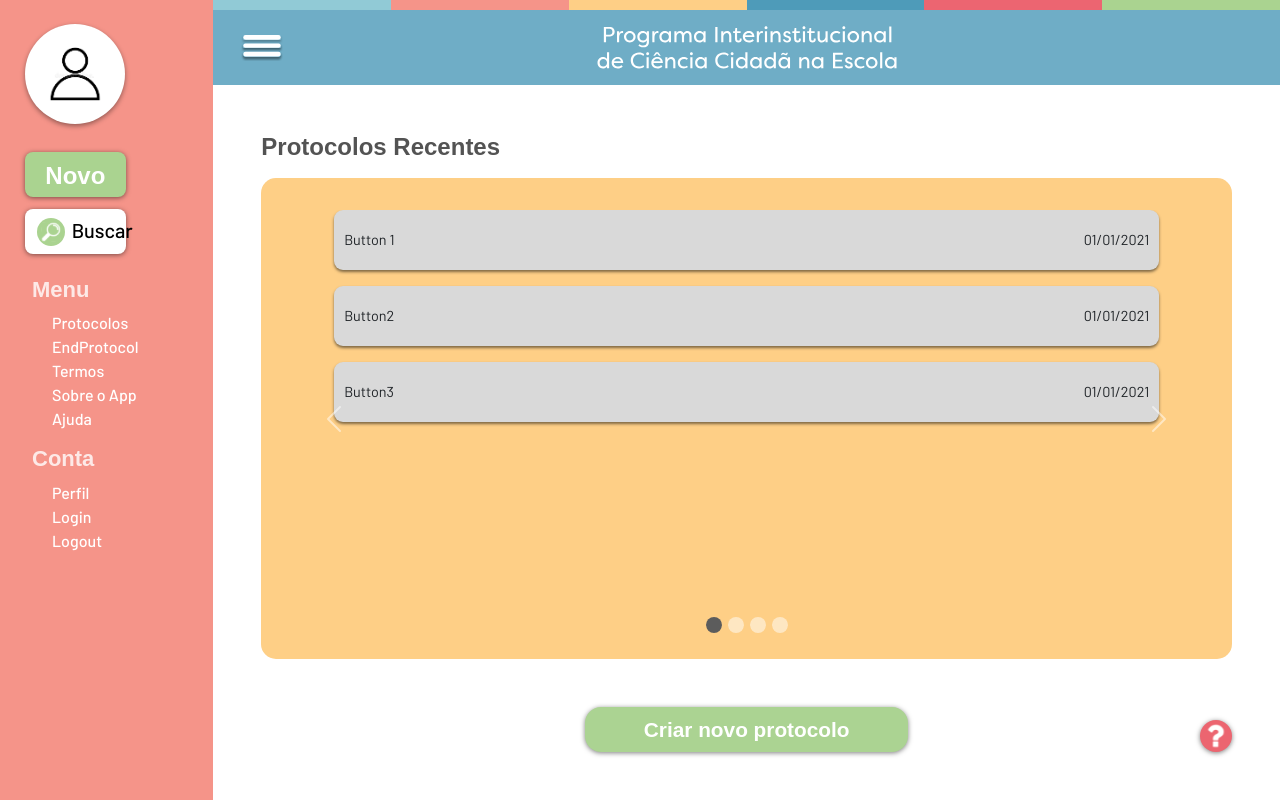
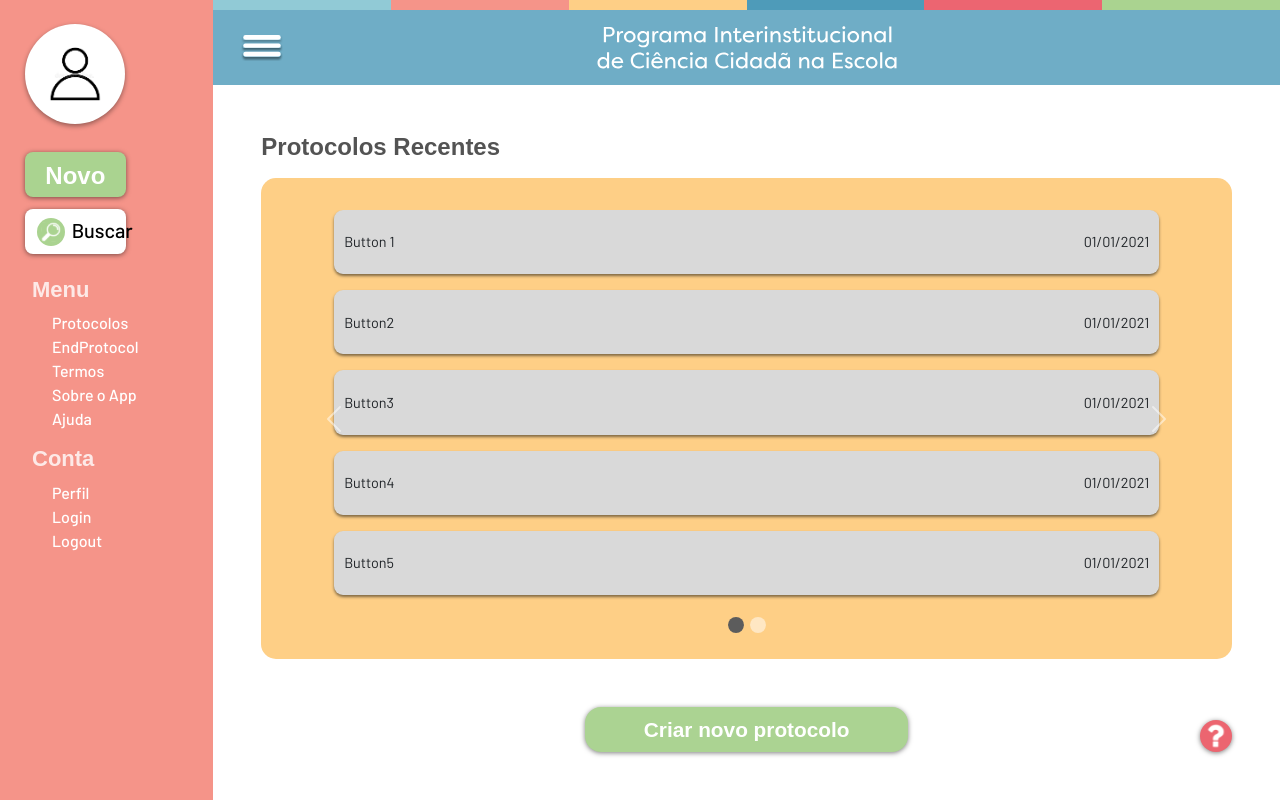
Before and after one commit to VRI-UFPR/CienciaNaEscola, a React (Create React App) app: page /recent in a window 1280 px wide. Built offline with nearby package versions, Linux system fonts and the light colour scheme; a web font is replaced by a local one.

Commit message:
#81 [FEAT]:Finalização do carrosel de protocolos recentes.

```diff
--- a/src/components/HomeButton.jsx
+++ b/src/components/HomeButton.jsx
@@ -4,7 +4,6 @@ const styles = `
     .homeBtn {
         background-color: #D9D9D9;
         width: 85%;
-        height: 60px;
         padding: 0px 10px;
         border-radius: 9px;
         font-size: 90%;
@@ -18,7 +17,7 @@ const styles = `
 
 function HomeButton(props) {
     return (
-        <div className="homeBtn font-barlow d-flex align-items-center">
+        <div className="homeBtn font-barlow d-flex align-items-center h-100">
             <div className="d-flex justify-content-between flex-fill px-0 py-0">
                 <div>{props.title}</div>
                 <div>{props.date}</div>
--- a/src/components/ProtocolCarousel.jsx
+++ b/src/components/ProtocolCarousel.jsx
@@ -36,7 +36,7 @@ function ProtocolCarousel(props) {
 
     const carouselRef = useRef(null);
     const carouselParentRef = useRef(null);
-    const itemsPerSlide = 3;
+    const itemsPerSlide = 5;
     const totalSlides = Math.ceil(buttons.length / itemsPerSlide);
     const [currentPage, setCurrentPage] = useState(0);
 
@@ -57,12 +57,12 @@ function ProtocolCarousel(props) {
             const slideButtons = buttons.slice(startIndex, endIndex);
 
             carouselItems.push(
-            <div key={i} className={`carousel-item${i === 0 ? ' active' : ''}`}>
-                <div className="d-flex flex-column align-items-center">
+            <div key={i} className={`h-100 carousel-item${i === 0 ? ' active' : ''}`}>
+                <div className="d-flex flex-column align-items-center h-100 pb-3">
                 {slideButtons.map((button, index) => (
                     <div
                         key={index}
-                        className="d-flex flex-column align-items-center mb-3 w-100">
+                        className="d-flex flex-column align-items-center pb-3 w-100" style={{height: '20%', maxHeight: '20%'}}>
                         <HomeButton
                             key={index}
                             title={button}
@@ -103,7 +103,7 @@ function ProtocolCarousel(props) {
 
     return (
         <div id="dynamic-carousel" className="carousel slide custom-carousel" data-bs-interval="false" ref={carouselRef}>
-        <div className="carousel-inner">
+        <div className="carousel-inner h-100">
             {renderCarouselItems()}
         </div>
         <div className="carousel-indicators">
--- a/src/pages/RecentProtocols.jsx
+++ b/src/pages/RecentProtocols.jsx
@@ -34,7 +34,7 @@ const style = `
 function RecentProtocolsPage(props) {
     const { title, content, showSidebar, showCreateProtocol, showNavToggler } = props;
 
-    const buttons = ['Button 1', 'Button2', 'Button3', 'Button4', 'Button5', 'Button6', 'Button7', 'Button8', 'Button9', 'Button10']
+    const buttons = ['Button 1', 'Button2', 'Button3', 'Button4', 'Button5', 'Button6', 'Button7', 'Button8', 'Button9']
 
     return (
         <div className="d-flex flex-column font-barlow vh-100">
```
